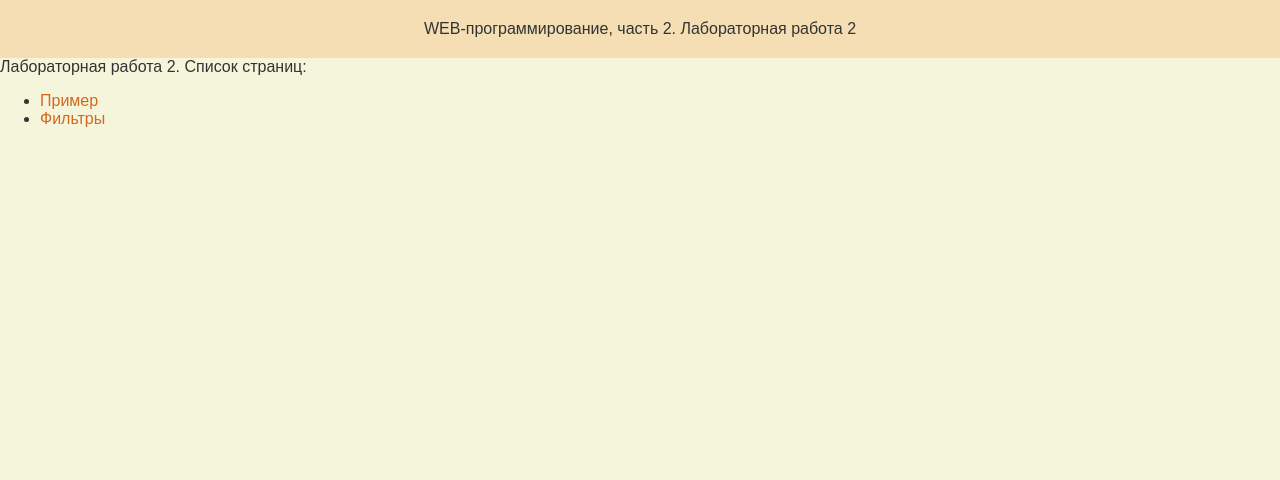
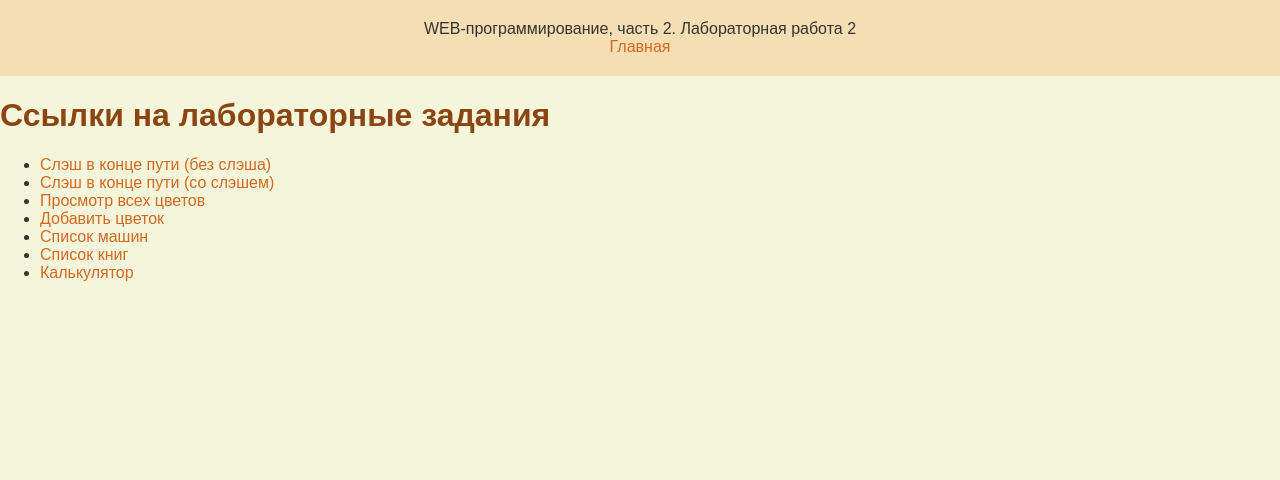
Before and after one commit to OrlovaYaroslava/web-programming-labs-2, a Flask app: page /lab2 in a window 1280 px wide. Shown: the top 480 px of the page. Run offline with Flask 3, Linux system fonts and the light colour scheme.

Commit message:
Добавление ссылок

```diff
--- a/app.py
+++ b/app.py
@@ -25,6 +25,7 @@ def index():
             <nav>
                 <ul>
                     <li><a href="/lab1">Первая лабораторная</a></li>
+                    <li><a href="/lab2">Вторая лабораторная</a></li>
                 </ul>
             </nav>
             <footer>
@@ -53,7 +54,7 @@ def lab1():
             <p>Flask — фреймворк для создания веб-приложений на языке программирования Python...</p>
             <nav>
                 <ul>
-                    <li><a href="/lab1/web">Главная страница лабораторной (/lab1/web)</a></li>
+                    <li><a href="/lab1/web">Задания лабораторной (/lab1/web)</a></li>
                 </ul>
             </nav>
             <footer>
--- a/templates/base.html
+++ b/templates/base.html
@@ -3,12 +3,15 @@
 <head>
     <meta charset="UTF-8">
     <meta name="viewport" content="width=device-width, initial-scale=1.0">
-    <title>{{ self.lab() }}. Орлова Ярослава Владиславовна</title>
+    <title>{{ self.lab() }} - Лабораторная работа</title>
     <link rel="stylesheet" href="{{ url_for('static', filename='lab1.css') }}">
 </head>
 <body>
     <header>
         WEB-программирование, часть 2. {{ self.lab() }}
+        <nav>
+            <a href="/">Главная</a>
+        </nav>
     </header>
     <main>
         {% block main %}{% endblock %}
--- a/templates/lab2.html
+++ b/templates/lab2.html
@@ -5,9 +5,14 @@
 {% endblock %}
 
 {% block main %}
-    <div>Лабораторная работа 2. Список страниц:</div>
+    <h1>Ссылки на лабораторные задания</h1>
     <ul>
-        <li><a href="/lab2/example">Пример</a></li>
-        <li><a href="/lab2/filters">Фильтры</a></li>
+        <li><a href="/lab2/a"> Слэш в конце пути (без слэша)</a></li>
+        <li><a href="/lab2/a/"> Слэш в конце пути (со слэшем)</a></li>
+        <li><a href="/lab2/flowers">Просмотр всех цветов</a></li>
+        <li><a href="/lab2/add_flower/Роза">Добавить цветок</a></li>
+        <li><a href="/lab2/cars">Список машин</a></li>
+        <li><a href="/lab2/books">Список книг</a></li>
+        <li><a href="/lab2/calc/">Калькулятор</a></li>
     </ul>
 {% endblock %}
```
